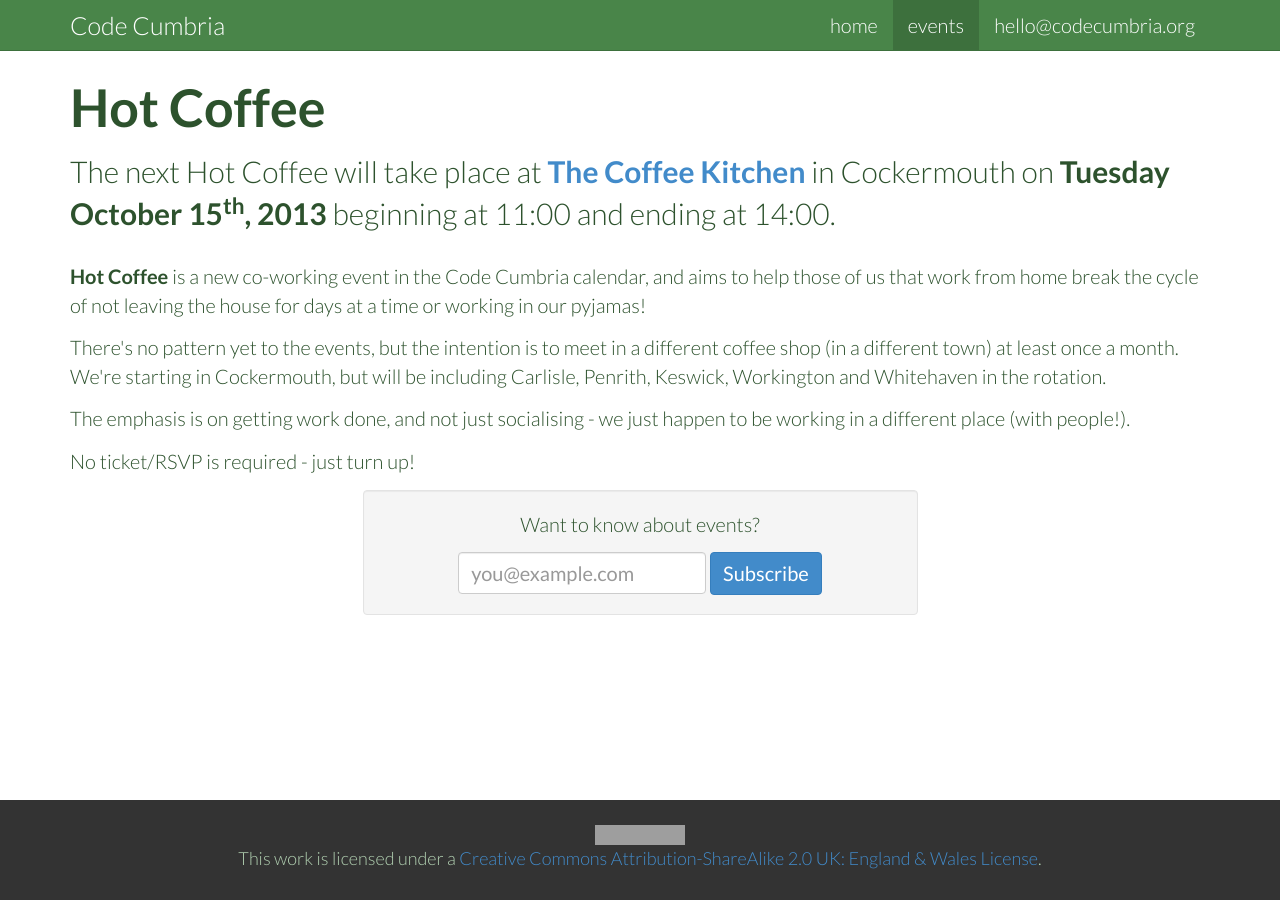
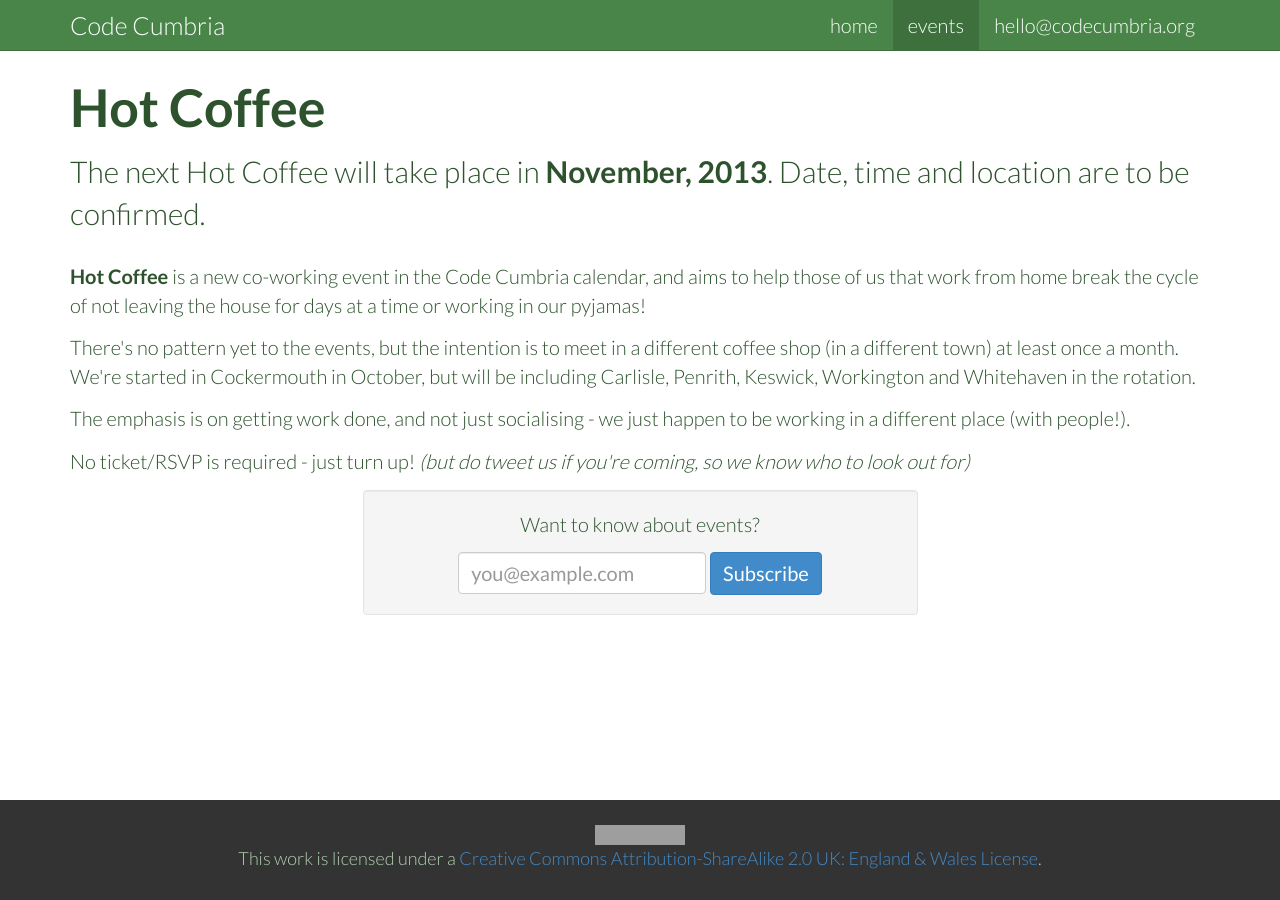
Before and after one commit to CodeCumbria/codecumbria.github.io, a Jekyll site: the page built from events/hot_coffee.html, in a window 1280 px wide. Built offline with Jekyll 4.4.1, drawn with Linux system fonts in a browser that asks for light colours; Markdown is read by kramdown in place of the engine named in the settings; comment, search, counter and statistics services are not loaded; grey boxes are pictures that could not be loaded.

Commit message:
Updated events.

```diff
--- a/events/co_working_freerange.html
+++ b/events/co_working_freerange.html
@@ -6,7 +6,7 @@ section: events
 
 <div class="row">
   <div class="col-md-12">
-    <p class="lead">The next {{ page.title }} will take place at the <a href="http://www.cumbria.ac.uk/AboutUs/Enterprise/CarlisleBusinessInteractionCentre.aspx">University of Cumbria's Carlisle Business Interaction Centre</a> (C-BIC) on Paternoster Row on <strong>Friday October 11<sup>th</sup>, 2013</strong> beginning at 11:00 and ending at 15:00.</p>
+    <p class="lead">The next {{ page.title }} will take place at the <a href="http://www.cumbria.ac.uk/AboutUs/Enterprise/CarlisleBusinessInteractionCentre.aspx">University of Cumbria's Carlisle Business Interaction Centre</a> (C-BIC) on Paternoster Row on <strong>Friday October 25<sup>th</sup>, 2013</strong> beginning at 11:00 and ending at 15:00.</p>
     <p><strong>{{ page.title }}</strong> is a new co-working event.</p>
     <p>Contact <a href="mailto:hannah@freerangeartists.co.uk?subject=Co-working%20@%20Freerange">Hannah @ Freerange</a> for more information.</p>
     <p><a href="https://twitter.com/freerange_inc" class="twitter-follow-button" data-show-count="false">Follow @freerange_inc</a></p>
--- a/events/hot_coffee.html
+++ b/events/hot_coffee.html
@@ -6,11 +6,11 @@ section: events
 
 <div class="row">
   <div class="col-md-12">
-    <p class="lead">The next {{ page.title }} will take place at <strong><a href="http://www.thecoffeekitchen.co.uk/">The Coffee Kitchen</a></strong> in Cockermouth on <strong>Tuesday October 15<sup>th</sup>, 2013</strong> beginning at 11:00 and ending at 14:00.</p>
+    <p class="lead">The next {{ page.title }} will take place in <strong>November, 2013</strong>. Date, time and location are to be confirmed.</p>
     <p><strong>{{ page.title }}</strong> is a new co-working event in the Code Cumbria calendar, and aims to help those of us that work from home break the cycle of not leaving the house for days at a time or working in our pyjamas!</p>
-    <p>There's no pattern yet to the events, but the intention is to meet in a different coffee shop (in a different town) at least once a month. We're starting in Cockermouth, but will be including Carlisle, Penrith, Keswick, Workington and Whitehaven in the rotation.</p>
+    <p>There's no pattern yet to the events, but the intention is to meet in a different coffee shop (in a different town) at least once a month. We're started in Cockermouth in October, but will be including Carlisle, Penrith, Keswick, Workington and Whitehaven in the rotation.</p>
     <p>The emphasis is on getting work done, and not just socialising - we just happen to be working in a different place (with people!).</p>
-    <p>No ticket/RSVP is required - just turn up!</p>
+    <p>No ticket/RSVP is required - just turn up! <em>(but do tweet us if you're coming, so we know who to look out for)</em></p>
   </div>
 </div>
 <div class="row">
--- a/index.html
+++ b/index.html
@@ -20,9 +20,9 @@ section: home
       <div class="col-md-3 col-md-push-3 events">
         <h2>Upcoming events</h2>
         <ul>
-          <li class="next">Hot Coffee @ Cockermouth<br /><small><a href="/events/hot_coffee.html" title="View details of the Hot Coffee event">Tuesday October 15<sup>th</sup> 2013</a></small></li>
-          <li>Co-working @ Freerange<br /><small><a href="/events/co_working_freerange.html" title="View details of the Co-Working @ Freerange event">Friday October 18<sup>th</sup> 2013</a></small></li>
+          <li>Co-working @ Freerange<br /><small><a href="/events/co_working_freerange.html" title="View details of the Co-Working @ Freerange event">Friday October 25<sup>th</sup> 2013</a></small></li>
           <li>Code Cumbria North<br /><small><a href="/events/code_cumbria_north.html" title="View details of the Code Cumbria North event">Wednesday October 30<sup>th</sup> 2013</a></small></li>
+          <li class="next">Hot Coffee @ TBC<br /><small><a href="/events/hot_coffee.html" title="View details of the Hot Coffee event">November 2013</a></small></li>
           <li>Code Cumbria North<br /><small>Wednesday November 27<sup>th</sup> 2013</small></li>
         </ul>
       </div>
```
